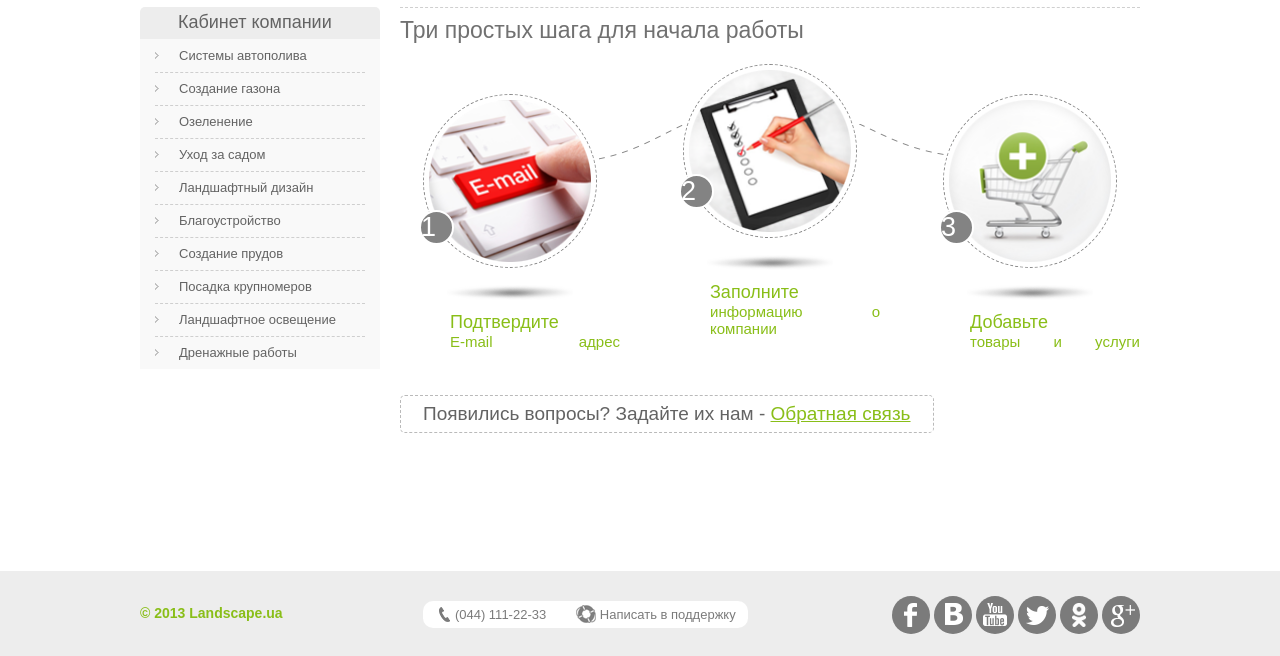
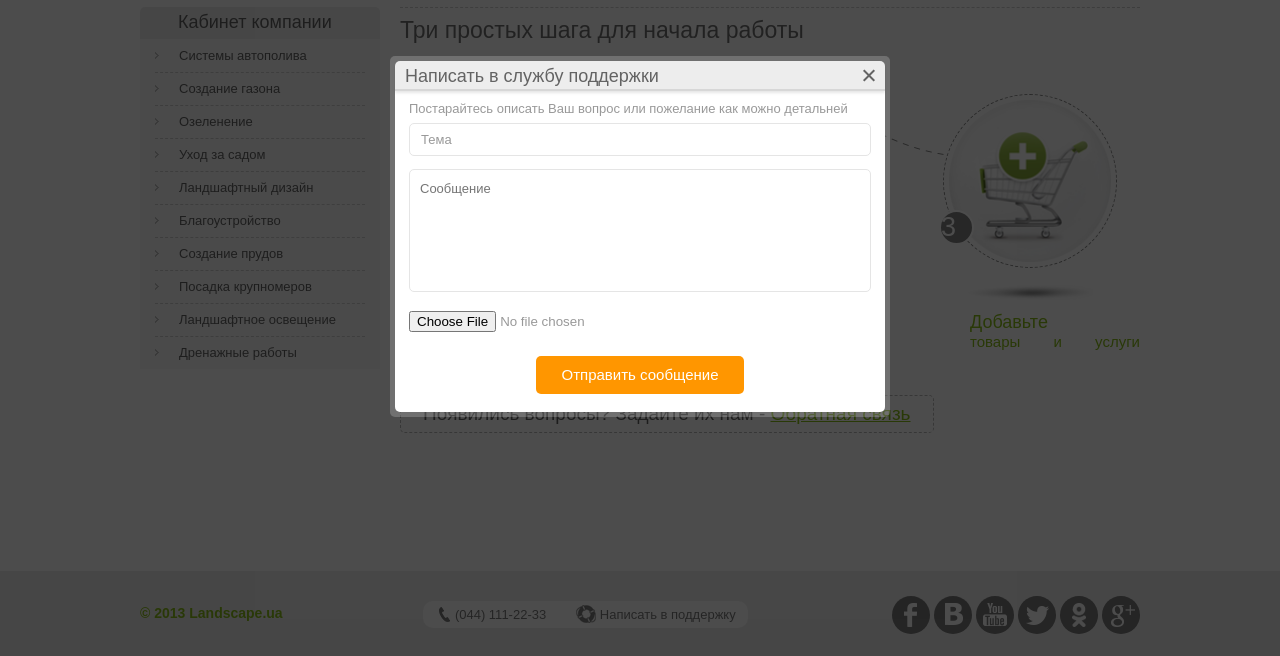
Before and after one commit to coderiver/landscape.ua, a plain HTML site: page steps.html in a window 1280 px wide. Both pictures are taken after a click on the link "Обратная связь". Shown: the part 144-800 px from the top of the page. Drawn offline with Linux system fonts and the light colour scheme; a script that the page names is missing.

Commit message:
feedback popup

```diff
--- a/js/common.js
+++ b/js/common.js
@@ -128,6 +128,7 @@ $(document).ready(function() {
       $(".js-thanks").hide();
       $(".js-login").hide();
       $(".js-order").hide();
+      $(".js-feedback").hide();
       $(this).hide();
     });
 
@@ -173,6 +174,18 @@ $(document).ready(function() {
     });
 
 
+    // feedback popup on steps page
+    $(".js-feedback").hide();
+
+    $(".js-feedback-btn").on('click', function(){
+      $(".overlay").show();
+      $(".js-feedback").show();
+    });
+    $(".js-feedback-close").on('click', function(){
+      $(".overlay").hide();
+      $(".js-feedback").hide();
+    });
+
     // window scroll
     $(window).scroll(function(){
 
--- a/sass/_inner.sass
+++ b/sass/_inner.sass
@@ -1015,3 +1015,28 @@
 		font-weight: bold
 	label
 		margin-left: 15px
+
+.feedback-form
+	color: #999
+	p
+		margin-bottom: 5px
+	.textarea
+		resize: none
+.feedback-form__btn
+	text-align: center
+	margin-top: 24px
+	margin-bottom: 4px
+	button
+		display: inline-block
+		height: 38px
+		line-height: 38px
+		padding: 0 25px
+		background: #ff9600
+		+border-radius(5px)
+		color: #fff
+		font-size: 15px
+		&:hover
+			background: #f28e00
+		&:active
+			background: #e18400
+			+box-shadow(inset 0 2px 0 rgba(0,0,0,.14))
--- a/steps.html
+++ b/steps.html
@@ -141,7 +141,7 @@
 					</li>
 				</ul>
 				<div class="questions">
-					Появились вопросы? Задайте их нам - <a href="#">Обратная связь</a>
+					Появились вопросы? Задайте их нам - <a href="#" class="js-feedback-btn">Обратная связь</a>
 				</div>
 			</div>
 		</div>
@@ -173,6 +173,27 @@
 	</div>
 </footer>
 <!-- END footer -->
-
+<!-- BEGIN overlay -->
+<div class="overlay"></div>
+<!-- END overlay -->
+<!-- BEGIN login popup -->
+<div class="popup popup_login js-feedback">
+	<div class="popup__title">
+		Написать в службу поддержки
+		<span class="popup__close js-feedback-close"></span>
+	</div>
+	<div class="popup__content">
+		<div class="feedback-form">
+			<p>Постарайтесь описать Ваш вопрос или пожелание как можно детальней</p>
+			<input class="popup__input" type="text" placeholder="Тема">
+			<textarea class="textarea" placeholder="Сообщение"></textarea>
+			<input type="file">
+			<div class="feedback-form__btn">
+				<button type="submit">Отправить сообщение</button>
+			</div>
+		</div>
+	</div>
+</div>
+<!-- END login popup -->
 </body>
 </html>
```
Also changed, not shown: css/screen.css.
